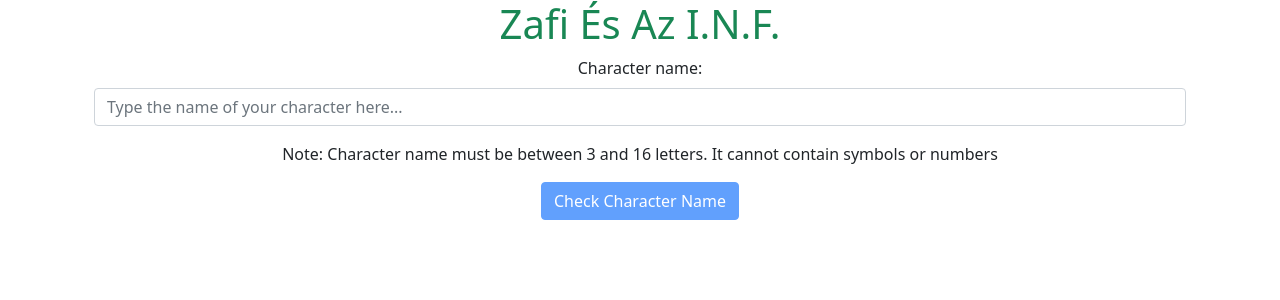
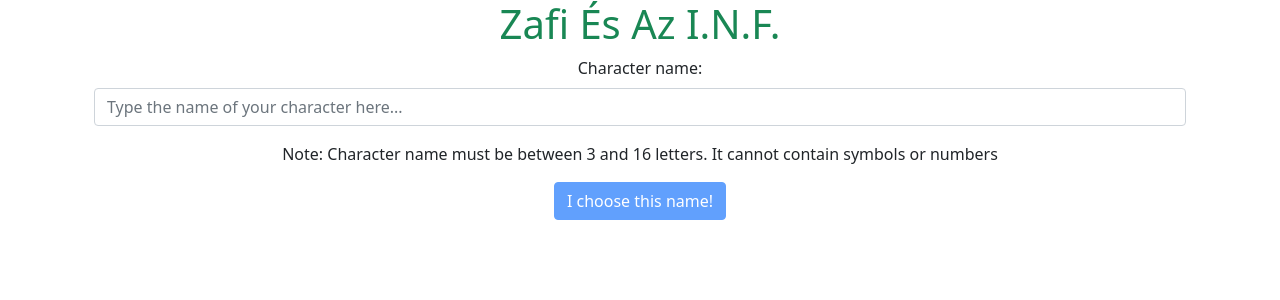
Before and after one commit to Pepice23/zafi-vue-alpha, a Vue app: page / in a window 1280 px wide. Shown: the top 300 px of the page. Built offline with nearby package versions, Linux system fonts and the light colour scheme.

Commit message:
renamed button

```diff
--- a/src/components/NameInput.vue
+++ b/src/components/NameInput.vue
@@ -32,19 +32,10 @@
       :disabled="buttonDisabled"
       @click="checkNameAPI"
     >
-      Check Character Name
+      I choose this name!
     </button>
     <p class="text-danger m-2"></p>
   </div>
-  <!--
-    <p *ngIf="error?.statusCode === 0" class="text-danger m-2">
-      The API cannot be reached. It is possibly offline. Try again later
-    </p>
-
-    <p *ngIf="error?.statusCode === -2" class="text-success m-2">
-      {{ error?.errorMessage }}
-    </p>
-    -->
 </template>
 
 <script setup>
```
